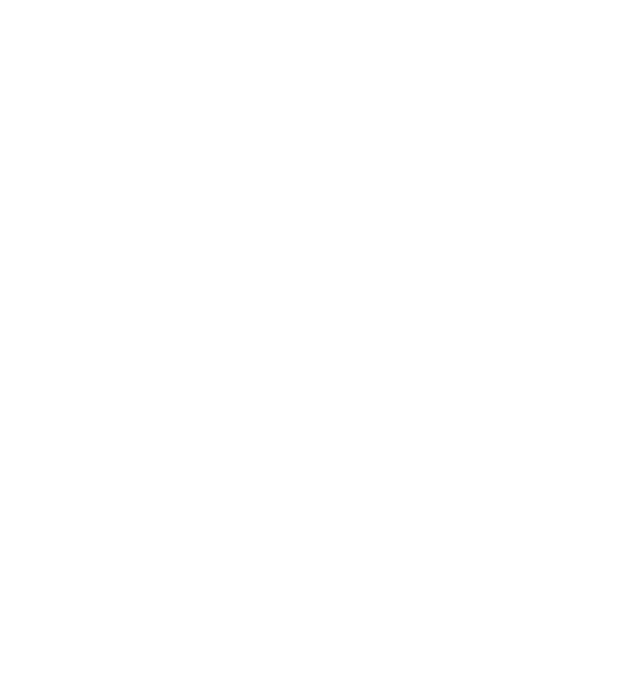
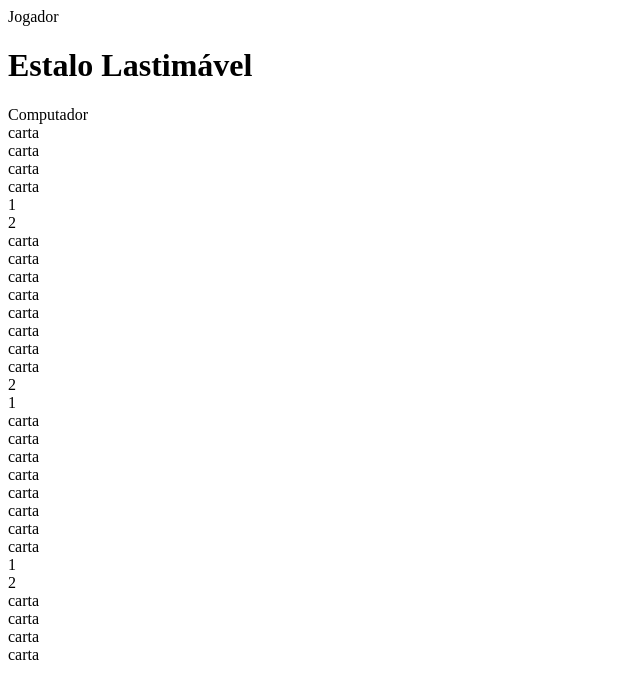
Before and after one commit to Igor-Japa/Jogo-Similar-Marvel-Snap, a plain HTML site: page index.html in a window 1280 px wide. Shown: the whole page, without its empty margins (0-640 px from the left). Drawn offline with Linux system fonts and the light colour scheme.

Commit message:
estrutura basica do html

```diff
--- a/index.html
+++ b/index.html
@@ -4,9 +4,87 @@
     <meta charset="UTF-8">
     <link rel="stylesheet" href="css/style.css">
     <script src="js/main.js" defer type="module"></script>
-    <title>Trabalho | Marvel Snap</title>
+    <title>Estalo Lastimável</title>
 </head>
 <body>
+<header>
+    <div>Jogador</div>
+    <h1>Estalo Lastimável</h1>
+    <div>Computador</div>
+</header>
+<main>
+    <div id="jogo">
+        <div class="campo">
+            <div class="cartas pc">
+                <div>carta</div>
+                <div>carta</div>
+                <div>carta</div>
+                <div>carta</div>
+            </div>
 
+            <div class="pontos">
+                <div>1</div>
+                <div>2</div>
+            </div>
+
+            <div class="cartas jogador">
+                <div>carta</div>
+                <div>carta</div>
+                <div>carta</div>
+                <div>carta</div>
+            </div>
+        </div>
+
+        <div class="campo">
+            <div class="cartas pc">
+                <div>carta</div>
+                <div>carta</div>
+                <div>carta</div>
+                <div>carta</div>
+            </div>
+
+            <div class="pontos">
+                <div>2</div>
+                <div>1</div>
+            </div>
+
+            <div class="cartas jogador">
+                <div>carta</div>
+                <div>carta</div>
+                <div>carta</div>
+                <div>carta</div>
+            </div>
+        </div>
+
+        <div class="campo">
+            <div class="cartas pc">
+                <div>carta</div>
+                <div>carta</div>
+                <div>carta</div>
+                <div>carta</div>
+            </div>
+
+            <div class="pontos">
+                <div>1</div>
+                <div>2</div>
+            </div>
+
+            <div class="cartas jogador">
+                <div>carta</div>
+                <div>carta</div>
+                <div>carta</div>
+                <div>carta</div>
+            </div>
+        </div>
+    </div>
+
+    <div id="interface">
+        <div id="turno"></div>
+        <div id="passar"></div>
+        <div id="energia"></div>
+        <div id="deck"></div>
+    </div>
+</main>
+<footer></footer>
 </body>
 </html>
```
